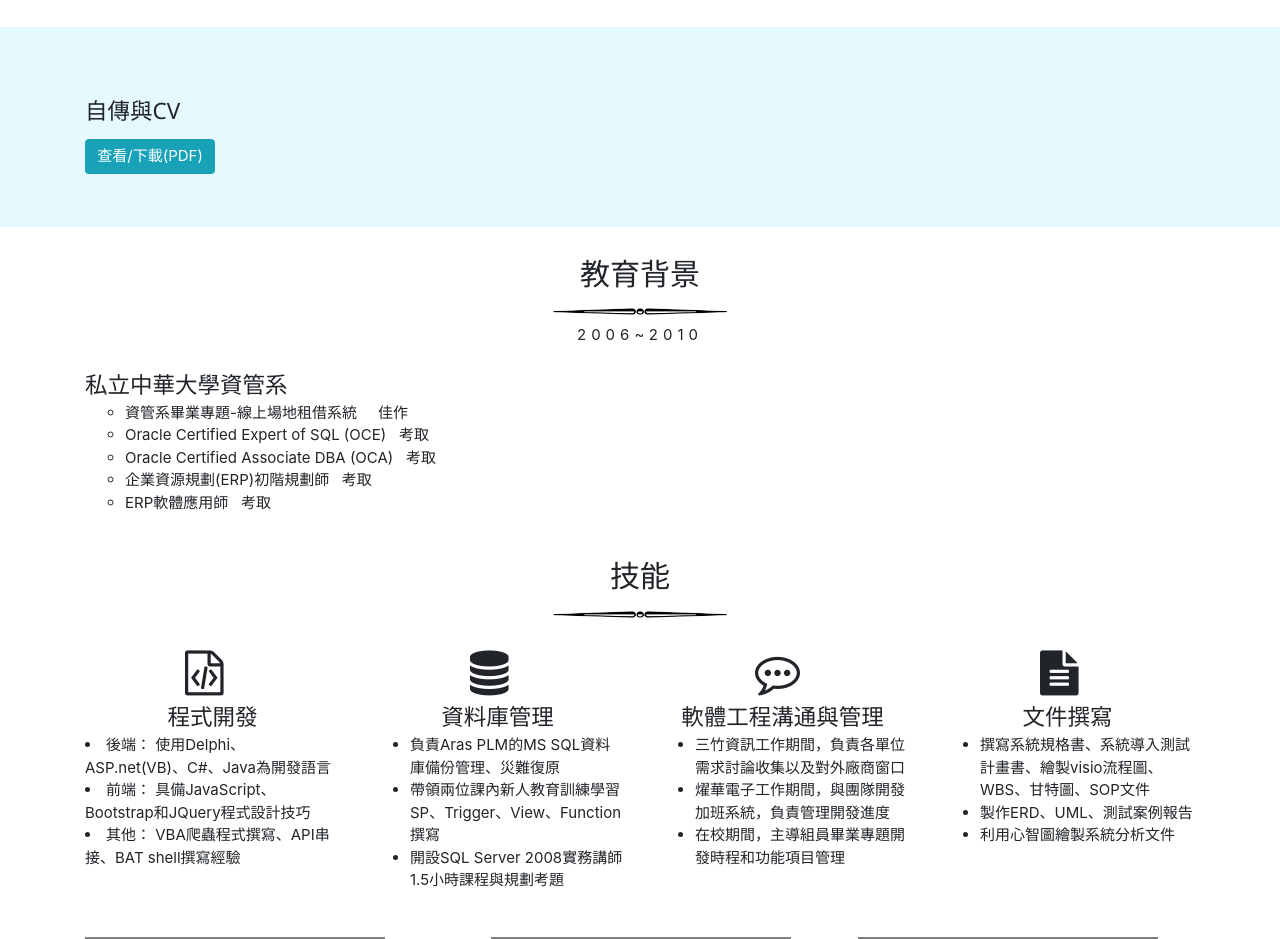
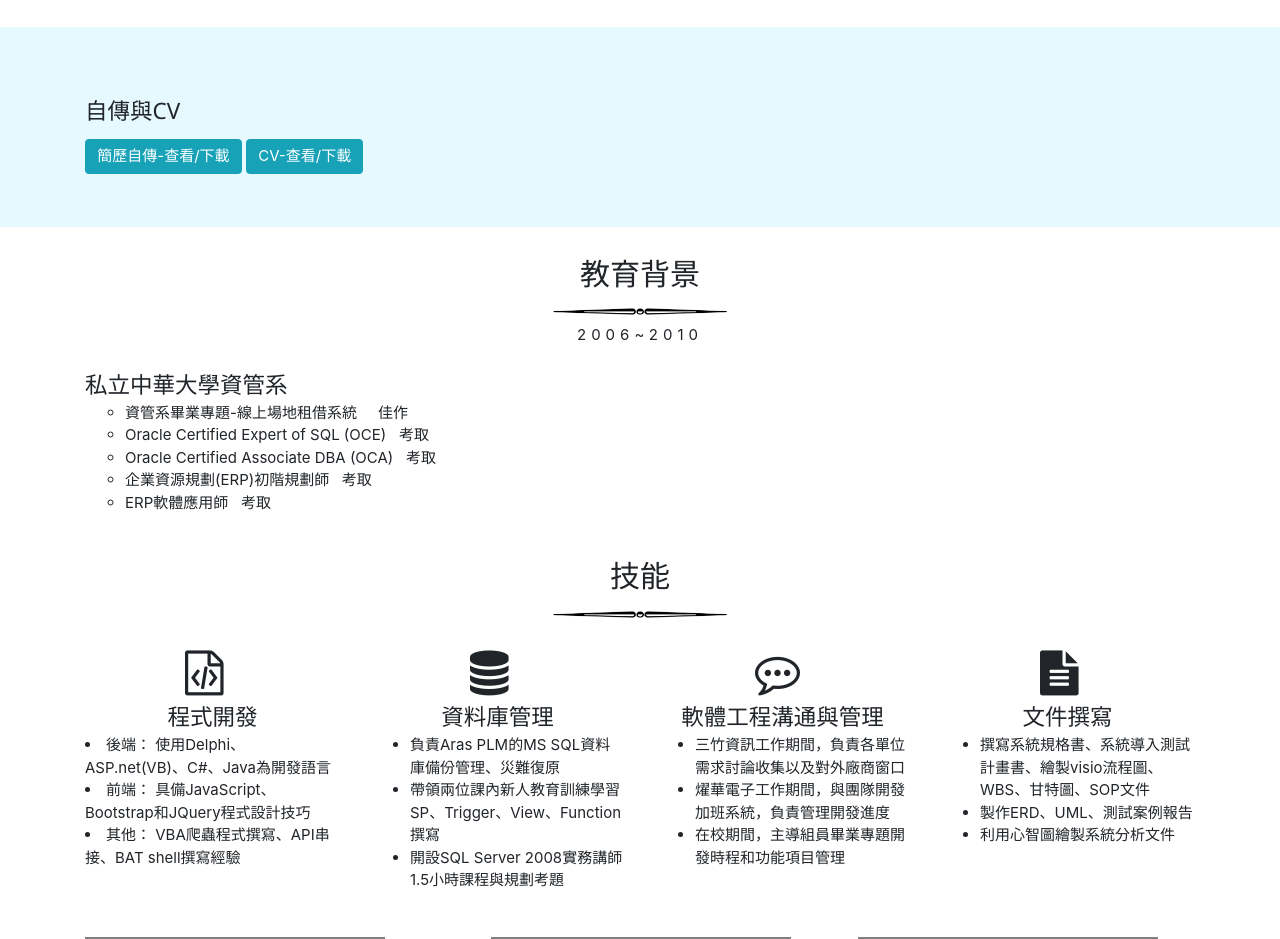
Before and after one commit to maydayannie/maydayannie.github.io, a plain HTML site: page resume/index.html in a window 1280 px wide. Shown: the part 1320-2259 px from the top of the page. Drawn offline with nearby package versions, Linux system fonts and the light colour scheme.

Commit message:
add myresume.pdf

```diff
--- a/resume/index.html
+++ b/resume/index.html
@@ -110,7 +110,8 @@
       <div class="container">
         <h4>自傳與CV</h4>
         <p class="lead"></p>
-          <a href="https://maydayannie.github.io/resume/mycv.pdf" class="btn btn-info" role="button">查看/下載(PDF)</a>
+          <a href="https://maydayannie.github.io/resume/myresume.pdf" class="btn btn-info" role="button">簡歷自傳-查看/下載</a>
+          <a href="https://maydayannie.github.io/resume/mycv.pdf" class="btn btn-info" role="button">CV-查看/下載</a>
       </div>
     </div>
 
```
Also changed, not shown: resume/image/ooxx1.png (deleted), resume/image/ooxx2.png (deleted), resume/image/ooxx3.png (deleted), resume/image/slide1.png (deleted), resume/image/slide2.png (deleted), resume/image/slide3.png (deleted), resume/image/slide4.png (deleted), resume/image/slide5.png (deleted), resume/image/slide6.png (deleted), resume/image/slide7.png (deleted), 3 other files.
